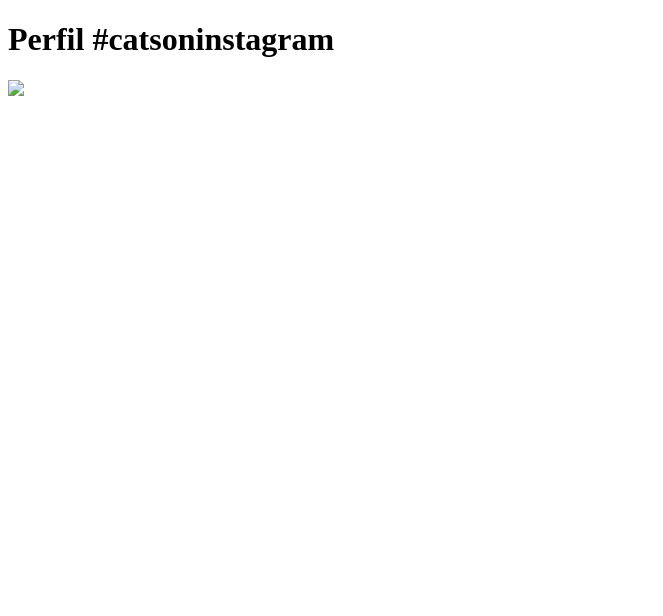
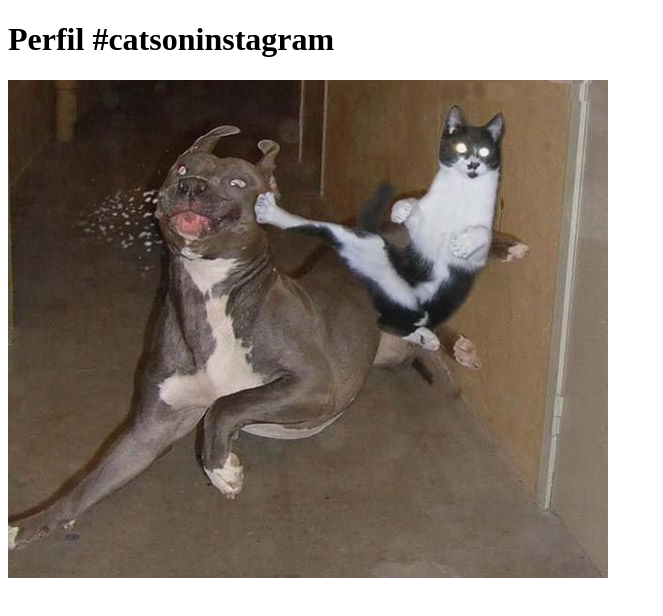
Before and after one commit to EliseuNascimento/desco, a plain HTML site: page index.html in a window 1280 px wide. Shown: the whole page, without its empty margins (0-663 px from the left). Drawn offline with Linux system fonts and the light colour scheme.

Commit message:
third commit

```diff
--- a/index.html
+++ b/index.html
@@ -14,7 +14,7 @@
 
 <h1>Perfil #catsoninstagram</h1>
 
-<img src=“img/1.jpg” />
+<img src="img/gato.jpg"/>
 
 </body>
 
```
Also changed, not shown: img/gato.jpg (renamed from img/1.jpg).
